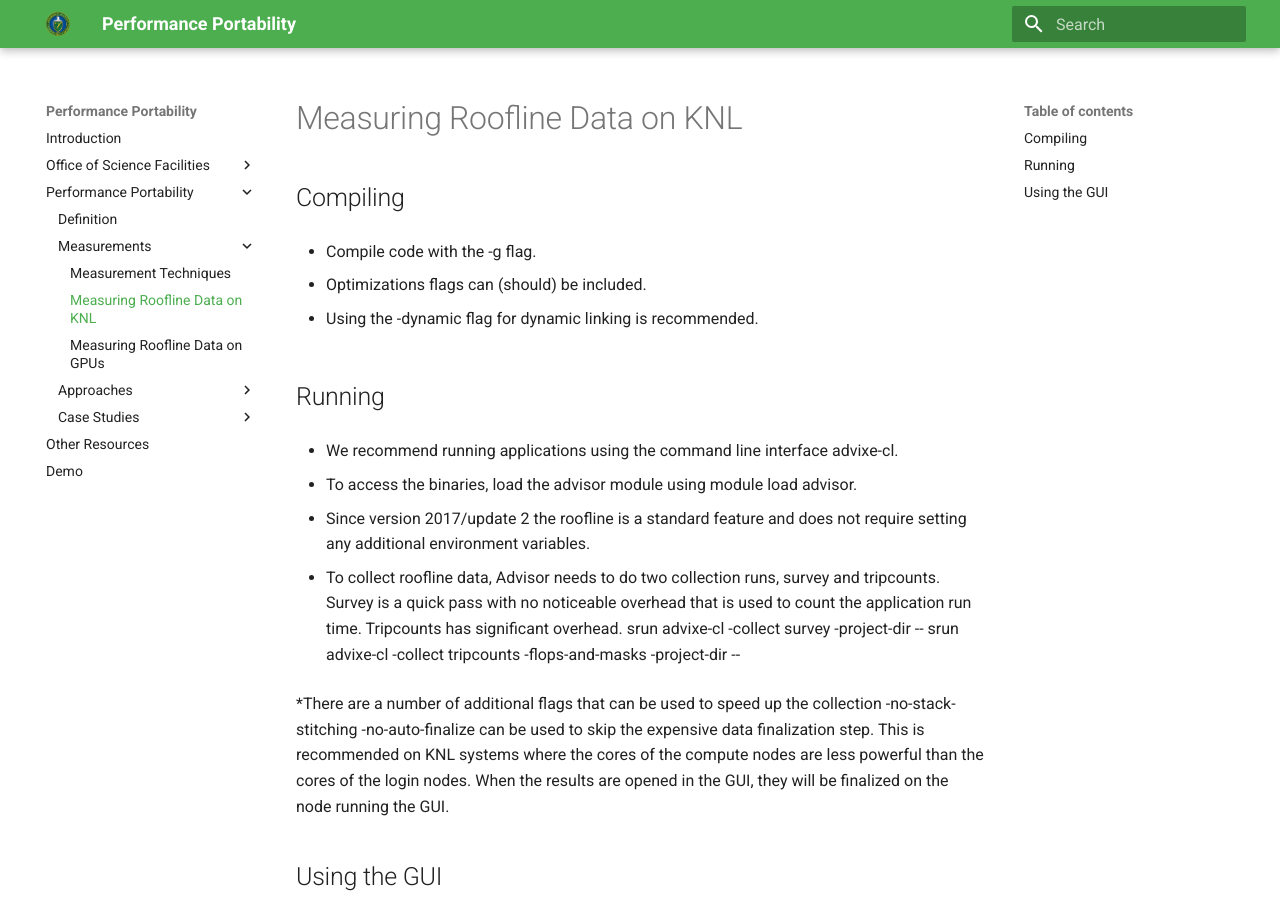
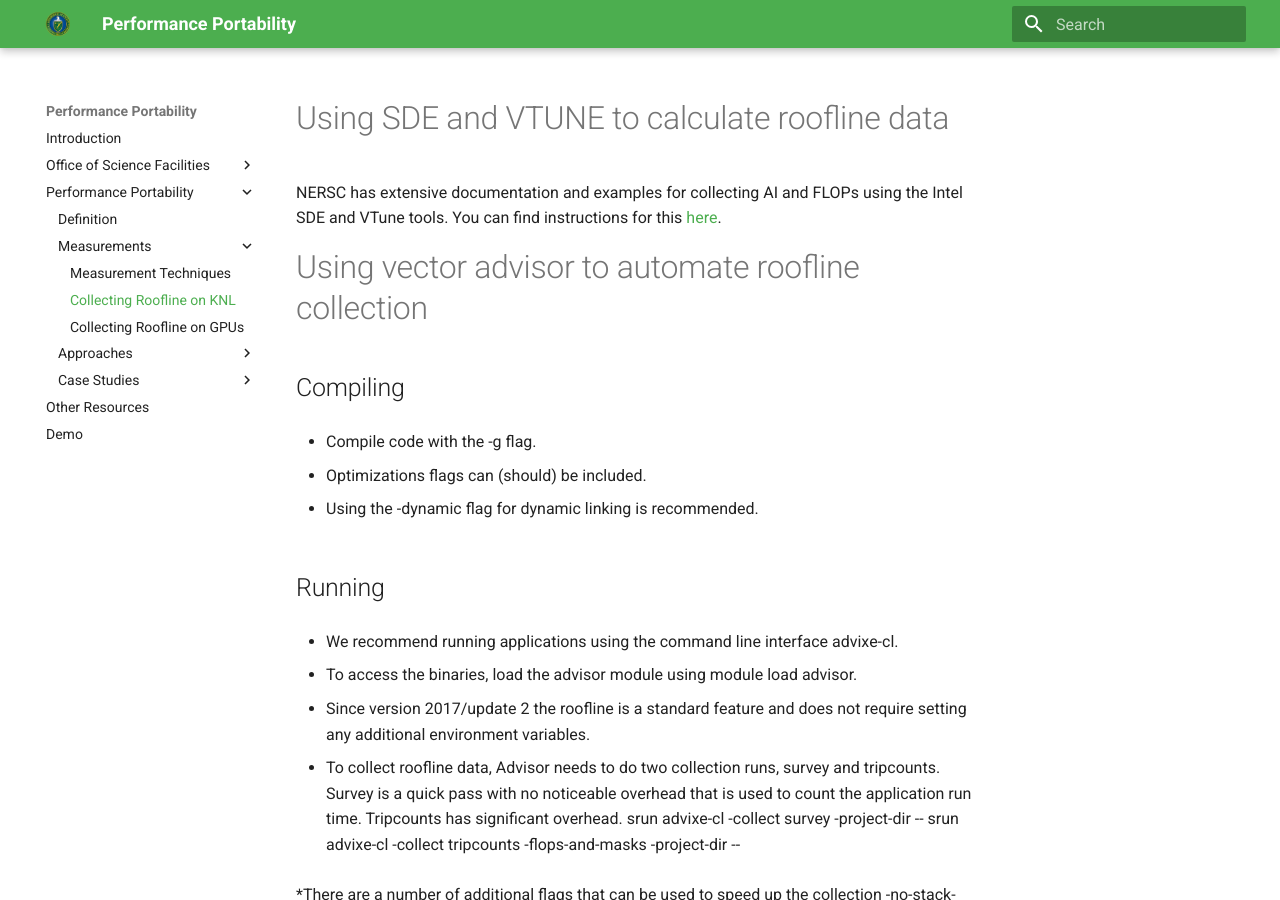
Before and after one commit to jrdeslippe/perfportsite, an MkDocs documentation site: the page built from docs/perfport/measurements/knl.md, in a window 1280 px wide and 900 px high. Built offline with MkDocs 1.6.1 and Material for MkDocs 9.7.7, drawn with Linux system fonts in a browser that asks for light colours; old or Windows-style settings are respelled for this version of MkDocs; some of the changed text lies outside the part shown.

Commit message:
Few minor changes

```diff
--- a/docs/perfport/measurements/knl.md
+++ b/docs/perfport/measurements/knl.md
@@ -1,3 +1,11 @@
+# Using SDE and VTUNE to calculate roofline data
+
+NERSC has extensive documentation and examples for collecting AI and FLOPs using the Intel SDE and VTune
+tools. You can find instructions for this
+[here](http://www.nersc.gov/users/application-performance/measuring-arithmetic-intensity/).
+
+# Using vector advisor to automate roofline collection
+
 ##Compiling
 
 * Compile code with the -g flag.
@@ -47,3 +55,6 @@
 
 Clink on the Roofline bar on the left to switch to the roofline view. This view shows the measured rooflines of the system and the loops of the application
 in the cache-aware roofline.
+
+*While the above documents how to use Intel Advisor to gather L1-roofline data, you can contact NERSC
+consultants at consult@nersc.gov for information on experimental DRAM roofline capbilities.
--- a/mkdocs.yml
+++ b/mkdocs.yml
@@ -36,8 +36,8 @@
     - Definition: perfport/definition.md
     - Measurements:
         - Measurement Techniques: perfport/measurements/index.md
-        - Measuring Roofline Data on KNL: perfport/measurements/knl.md
-        - Measuring Roofline Data on GPUs: perfport/measurements/gpu.md
+        - Collecting Roofline on KNL: perfport/measurements/knl.md
+        - Collecting Roofline on GPUs: perfport/measurements/gpu.md
     - Approaches:
         - Libraries: perfport/libraries/index.md
         - Directives:
```
Also changed, not shown: docs/case_studies/gw/index.md (+1 -0 lines).
